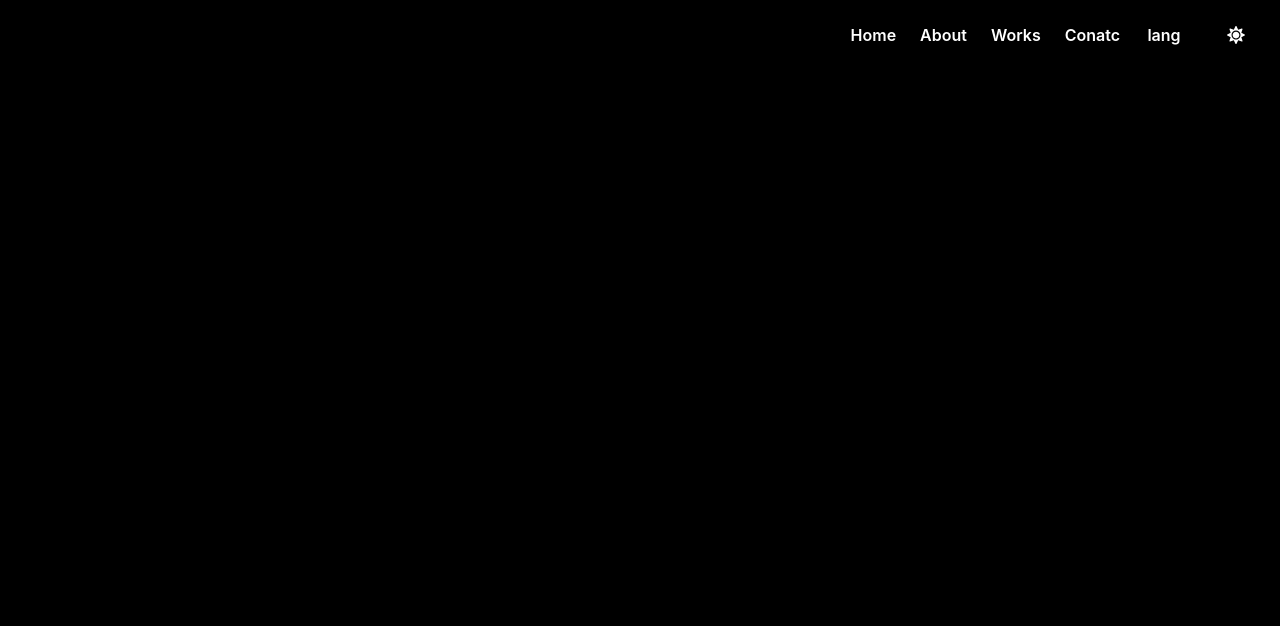
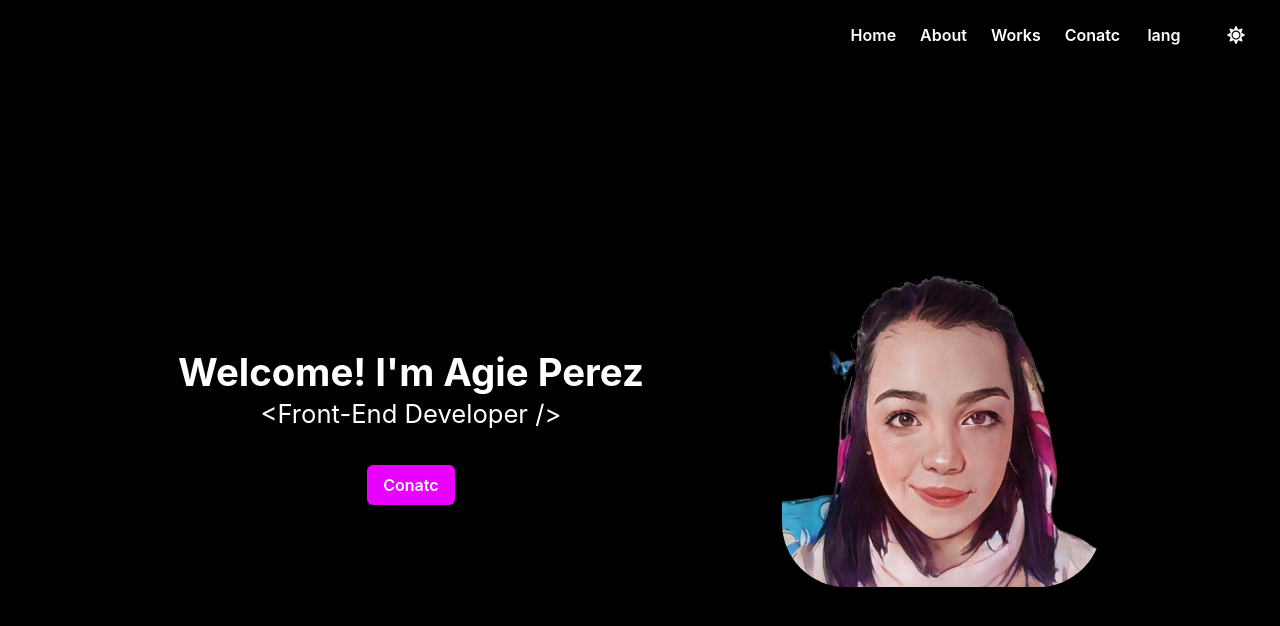
Before and after one commit to xioperez01/portfolio, a React (Create React App) app: page /portfolio/home in a window 1280 px wide. Shown: the top 626 px of the page. Built offline with nearby package versions, Linux system fonts and the light colour scheme.

Commit message:
fix(several files): Paths

```diff
--- a/src/Body.tsx
+++ b/src/Body.tsx
@@ -15,14 +15,14 @@ export const Body = (): JSX.Element => {
         color={useColorModeValue("white", "primary.500")}
       >
         <Switch>
-          <Redirect from="/" to="home" exact />
-          <Redirect from="/portfolio" to="home" exact />
+          <Redirect from="/" to="/portfolio/home" exact />
+          <Redirect from="/portfolio" to="/portfolio/home" exact />
 
-          <Route exact path="/home">
+          <Route exact path="/portfolio/home">
             <HomeView />
           </Route>
 
-          <Route exact path="/about">
+          <Route exact path="/portfolio/about">
             <AboutView />
           </Route>
         </Switch>
--- a/src/NavBar/NavBar.tsx
+++ b/src/NavBar/NavBar.tsx
@@ -17,6 +17,7 @@ import { HiOutlineMenu, HiX } from "react-icons/hi";
 
 export const NavBar = (): JSX.Element => {
   const { t, i18n } = useTranslation();
+
   const { isOpen, onToggle } = useDisclosure();
   const isMobileBreakpoint = useBreakpointValue({ base: true, md: false });
 
```
